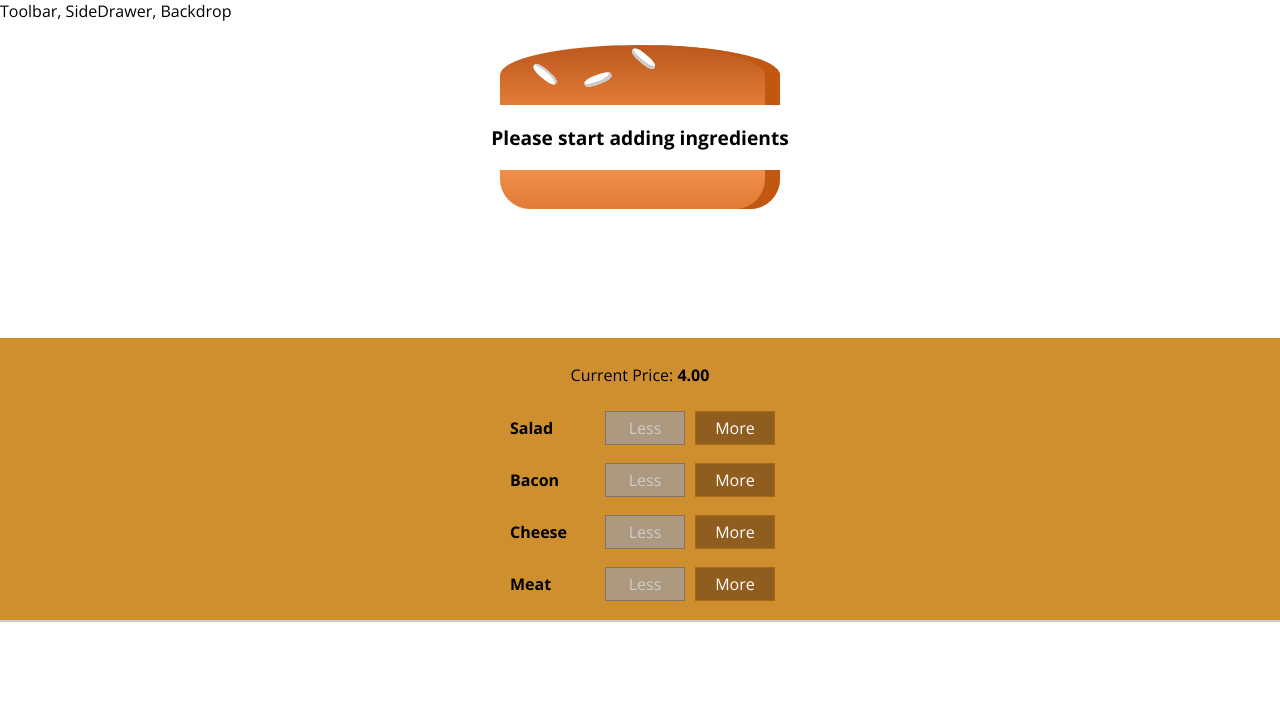
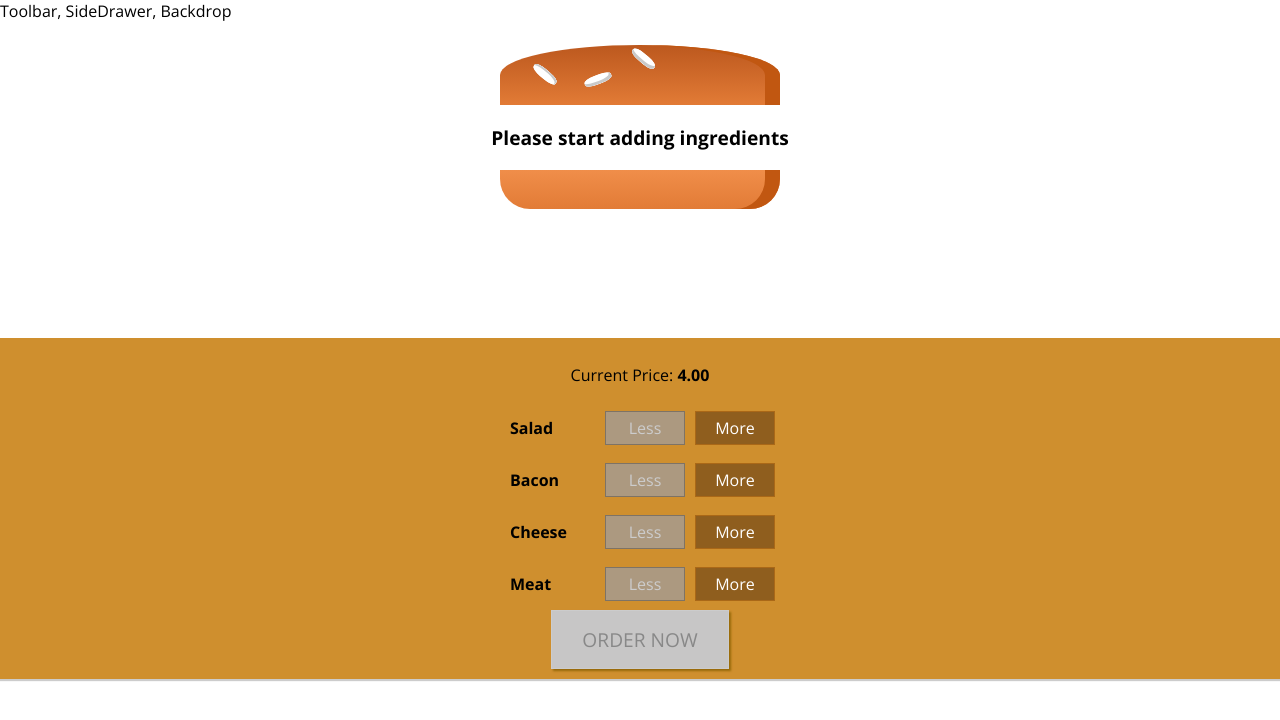
Before and after one commit to David-mwendwa/Burger-Builder, a React app: page / in a window 1280 px wide. Shown: the top 720 px of the page. Built offline with nearby package versions, Linux system fonts and the light colour scheme.

Commit message:
feat: create an order button
Added an order button below the BuildControls and connected it to the state so that it is disabled by default but becomes active whenever a user starts building the burger

```diff
--- a/src/components/Burger/BuildControls/BuildControls.css
+++ b/src/components/Burger/BuildControls/BuildControls.css
@@ -1,6 +1,6 @@
 .BuildControls {
   width: 100%;
-  background-color: #CF8F2E;
+  background-color: #cf8f2e;
   display: flex;
   flex-flow: column;
   align-items: center;
@@ -8,3 +8,46 @@
   margin: auto;
   padding: 10px 0;
 }
+
+/* ORDER BUTTON */
+.OrderButton {
+  background-color: #dad735;
+  outline: none;
+  cursor: pointer;
+  border: 1px solid #966909;
+  color: #966909;
+  font-family: inherit;
+  font-size: 1.2em;
+  padding: 15px 30px;
+  box-shadow: 2px 2px 2px #966909;
+}
+
+.OrderButton:hover,
+.OrderButton:active {
+  background-color: #a0db41;
+  border: 1px solid #966909;
+  color: #966909;
+}
+
+.OrderButton:disabled {
+  background-color: #c7c6c6;
+  cursor: not-allowed;
+  border: 1px solid #ccc;
+  color: #888888;
+}
+
+.OrderButton:not(:disabled) {
+  animation: enable 0.3s linear;
+}
+
+@keyframes enable {
+  0% {
+    transform: scale(1);
+  }
+  60% {
+    transform: scale(1.1);
+  }
+  100% {
+    transform: scale(1);
+  }
+}
--- a/src/components/Burger/BuildControls/BuildControls.js
+++ b/src/components/Burger/BuildControls/BuildControls.js
@@ -11,7 +11,7 @@
   { label: 'Meat', type: 'meat' },
 ];
 
-const BuildControls = ({ ingredientAdded, ingredientDeducted, disabled, price }) => (
+const BuildControls = ({ ingredientAdded, ingredientDeducted, disabled, price, purchasable }) => (
   <div className={classes.BuildControls}>
     <p>Current Price: <strong>{price.toFixed(2)}</strong></p>
 
@@ -24,6 +24,8 @@
         disabled={disabled[ctrl.type]}
       />
     ))}
+
+    <button className={classes.OrderButton} disabled={!purchasable}>ORDER NOW</button>
   </div>
 );
 
--- a/src/containers/BurgeBuilder/BurgerBuilder.js
+++ b/src/containers/BurgeBuilder/BurgerBuilder.js
@@ -21,6 +21,16 @@
       meat: 0,
     },
     totalPrice: 4,
+    purchasable: false,
+  };
+
+  updatePurshaseState = () => {
+    const ingredients = { ...this.state.ingredients };
+    const sum = Object.keys(ingredients)
+      .map((igKey) => ingredients[igKey])
+      .reduce((sum, el) => sum + el, 0);
+
+    this.setState({ purchasable: sum >= 0 });
   };
 
   addIngredientHandler = (type) => {
@@ -34,6 +44,7 @@
     const oldPrice = this.state.totalPrice;
     const newPrice = oldPrice + priceAddition;
     this.setState({ totalPrice: newPrice, ingredients: updatedIngredients });
+    this.updatePurshaseState()
   };
 
   removeIngredientHandler = (type) => {
@@ -61,6 +72,7 @@
           ingredientAdded={this.addIngredientHandler}
           ingredientDeducted={this.removeIngredientHandler}
           disabled={disabledInfo}
+          purchasable={this.state.purchasable}
           price={this.state.totalPrice}
         />
       </Auxiliary>
```
